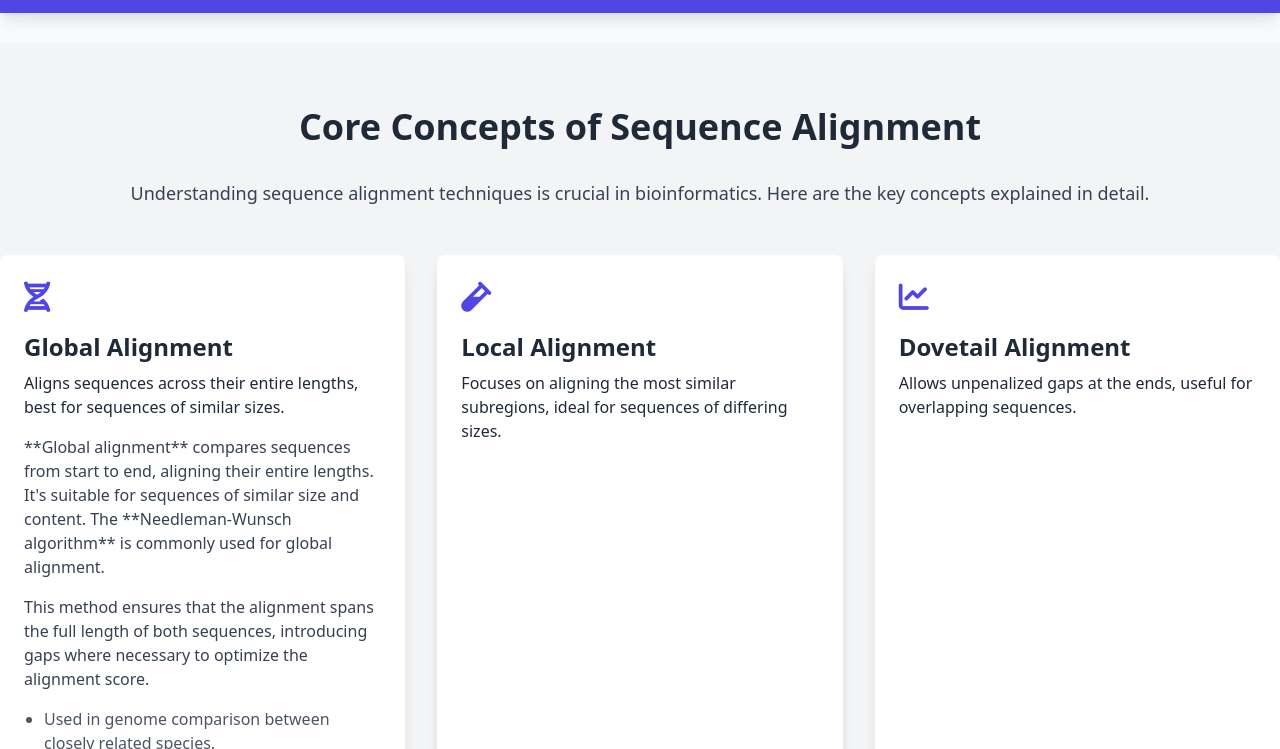
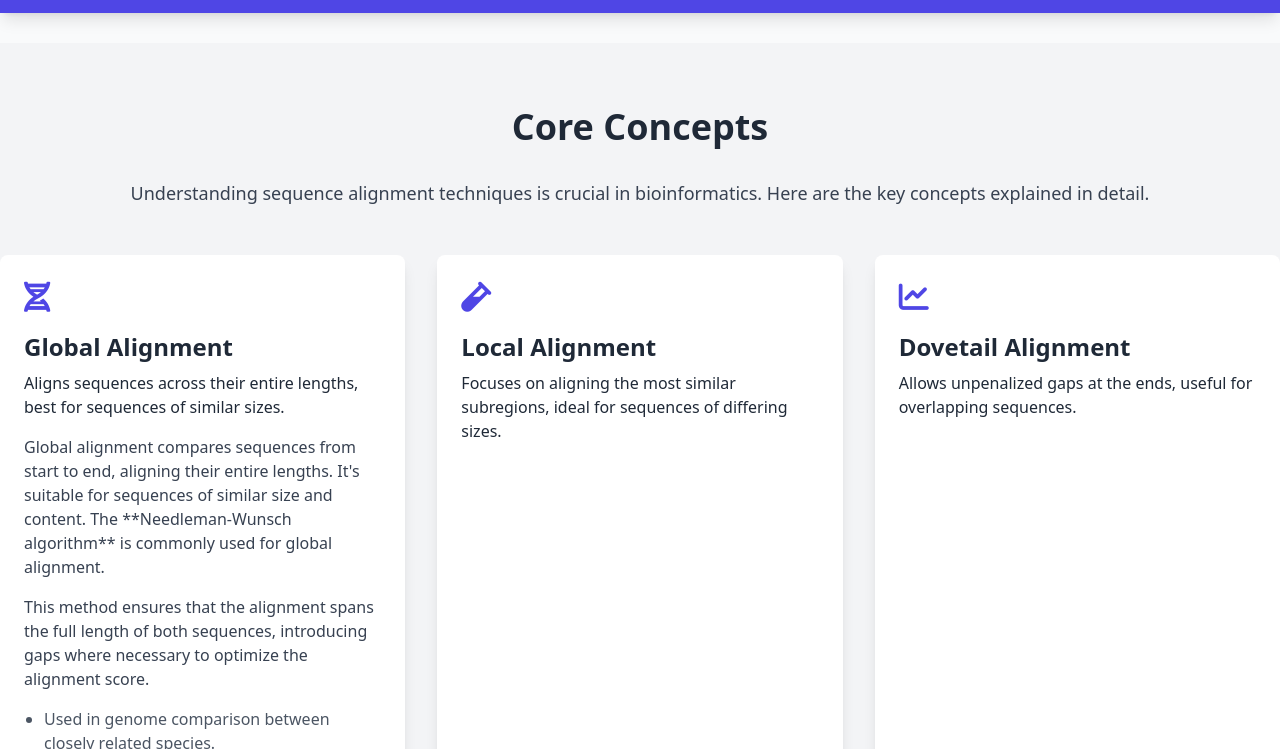
Before and after one commit to shashanka2a/sequence-alignment, a plain HTML site: page index.html in a window 1280 px wide. Both pictures are taken after a click on the button 202 px from the left and 1098 px from the top of the page. Shown: the part 749-1498 px from the top of the page. Drawn offline with nearby package versions, Linux system fonts and the light colour scheme.

Commit message:
Update index.html

```diff
--- a/index.html
+++ b/index.html
@@ -63,7 +63,7 @@
 <!-- Core Concepts Section -->
 <section id="concepts" class="py-16 bg-gray-100">
   <div class="container mx-auto text-center">
-    <h3 class="text-4xl font-bold mb-8">Core Concepts of Sequence Alignment</h3>
+    <h3 class="text-4xl font-bold mb-8">Core Concepts</h3>
     <p class="text-lg mb-12 text-gray-700">
       Understanding sequence alignment techniques is crucial in bioinformatics. Here are the key concepts explained in detail.
     </p>
@@ -79,7 +79,7 @@
         </button>
         <div id="global-details" class="hidden mt-4 text-left">
           <p class="text-gray-700 mb-4">
-            **Global alignment** compares sequences from start to end, aligning their entire lengths. It's suitable for sequences of similar size and content. The **Needleman-Wunsch algorithm** is commonly used for global alignment.
+            Global alignment compares sequences from start to end, aligning their entire lengths. It's suitable for sequences of similar size and content. The **Needleman-Wunsch algorithm** is commonly used for global alignment.
           </p>
           <p class="text-gray-700 mb-4">
             This method ensures that the alignment spans the full length of both sequences, introducing gaps where necessary to optimize the alignment score.
```
